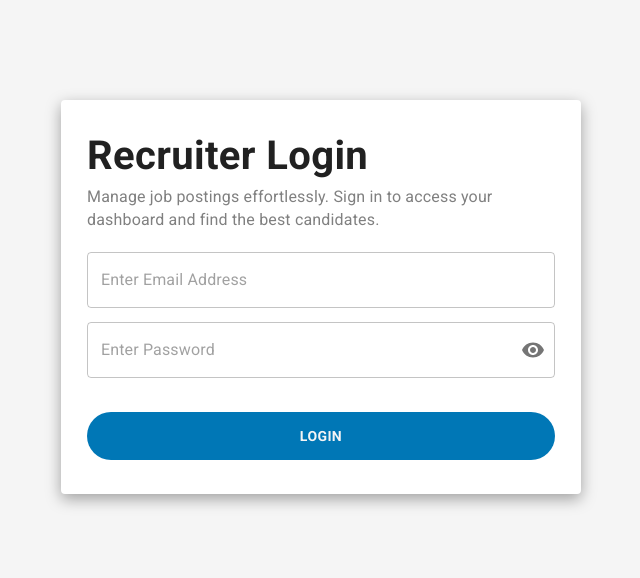
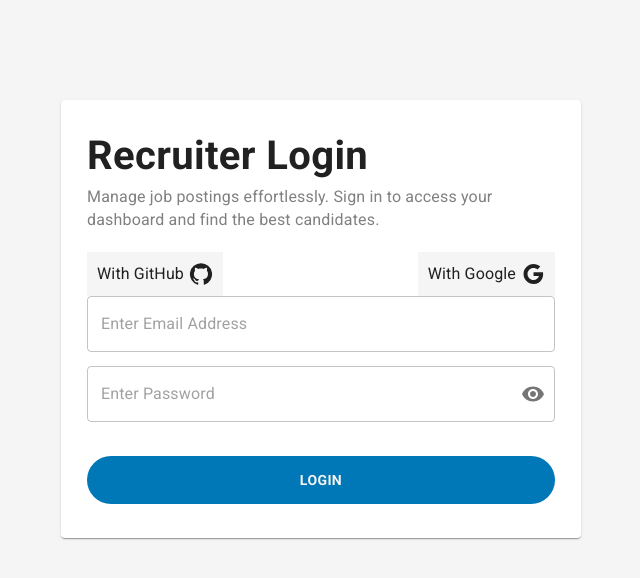
Before and after one commit to Shaahzad/Job-Management-Application, a React (Vite) app: page / in a window 1280 px wide. Shown: the top 578 px of the page, without its empty margins (319-959 px from the left). Built offline with nearby package versions, Linux system fonts and the light colour scheme.

Commit message:
Working On Login Form

```diff
--- a/src/Components/Login.jsx
+++ b/src/Components/Login.jsx
@@ -14,6 +14,7 @@ import Visibility from "@mui/icons-material/Visibility";
 import VisibilityOff from "@mui/icons-material/VisibilityOff";
 import toast, { Toaster } from "react-hot-toast";
 import { useNavigate } from "react-router-dom";
+import { GitHub, Google } from "@mui/icons-material";
 
 const Login = () => {
   const [showPassword, setShowPassword] = useState(false);
@@ -67,7 +68,7 @@ const Login = () => {
         margin: "auto",
         marginTop: "100px",
         padding: "10px",
-        boxShadow: "rgba(0, 0, 0, 0.35) 0px 5px 15px",
+        // boxShadow: "rgba(0, 0, 0, 0.35) 0px 5px 15px",
       }}
     >
       <CardContent>
@@ -92,6 +93,17 @@ const Login = () => {
           Manage job postings effortlessly. Sign in to access your dashboard and
           find the best candidates.
         </Typography>
+        <div style={{ display: "flex", justifyContent: "space-between", alignItems: "center" }}>
+          <Typography style={{ display: "flex", alignItems: "center", gap: "5px", backgroundColor: 'var(--background-color)', padding: '10px' }}>
+            With GitHub
+            <GitHub />
+          </Typography>
+          <Typography style={{ display: "flex", alignItems: "center", gap: "5px", backgroundColor: 'var(--background-color)', padding: '10px' }}>
+            With Google
+            <Google/>
+          </Typography>
+
+        </div>
         <div style={{ display: "flex", flexDirection: "column", gap: "14px" }}>
           <TextField
             onChange={(e) => setEmail(e.target.value)}
```
